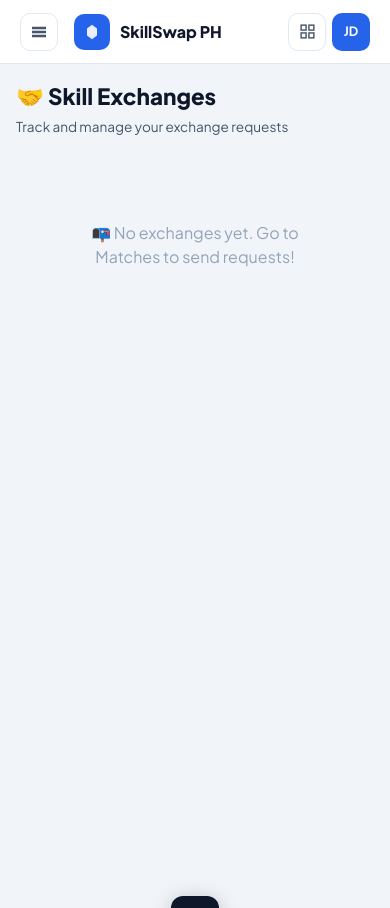
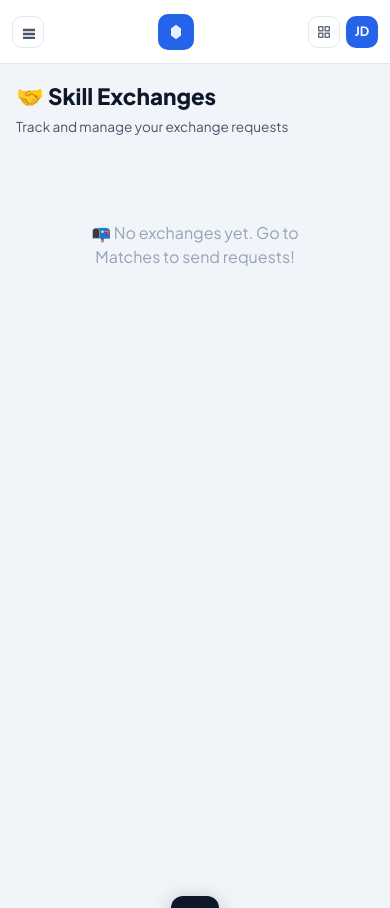
Before and after one commit to PhuE745/v4Frontend, a website: page exchanges.html in a window 390 px wide. Drawn offline with nearby package versions, Linux system fonts and the light colour scheme; no server answers; sample sign-in values are in the browser's storage.

Commit message:
headerfix1

```diff
--- a/exchanges.html
+++ b/exchanges.html
@@ -154,10 +154,30 @@
         .btn-submit-rating:hover { background: #1d4ed8; }
 
        @media (max-width: 768px) {
+    /* Sidebar */
     .sidebar { transform: translateX(-100%); }
     .sidebar.open { transform: translateX(0); }
     .main { margin-left: 0; padding: 16px; }
     .hamburger { display: flex; }
+
+    /* Header fixes */
+    .topnav {
+        display: flex !important;
+        flex-wrap: nowrap !important;
+        justify-content: space-between !important;
+        gap: 8px !important;
+        padding: 0 12px !important;
+    }
+    .brand { min-width: auto !important; flex-shrink: 0 !important; }
+    .brand-name { display: none !important; }
+    .search-bar { max-width: 100% !important; flex: 1 !important; min-width: 0 !important; }
+    .search-bar input { font-size: 0.7rem !important; }
+    .nav-actions { margin-left: 0 !important; display: flex !important; flex-direction: row !important; gap: 6px !important; flex-shrink: 0 !important; }
+    .nav-btn, .avatar-btn { width: 32px !important; height: 32px !important; margin: 0 !important; flex-shrink: 0 !important; }
+    .nav-btn svg { width: 14px !important; height: 14px !important; }
+    .nav-btn .badge { top: -4px !important; right: -4px !important; min-width: 16px !important; height: 16px !important; font-size: 0.5rem !important; }
+
+    /* Other existing styles */
     .brand { min-width: unset; }
     .star { font-size: 1.5rem; }
 }
```
Also changed, not shown: matches.html (+19 -0 lines), messages.html (+19 -0 lines), profile.html (+19 -0 lines), skills.html (+19 -0 lines). Lines whose indentation alone changed are shown as unchanged.
